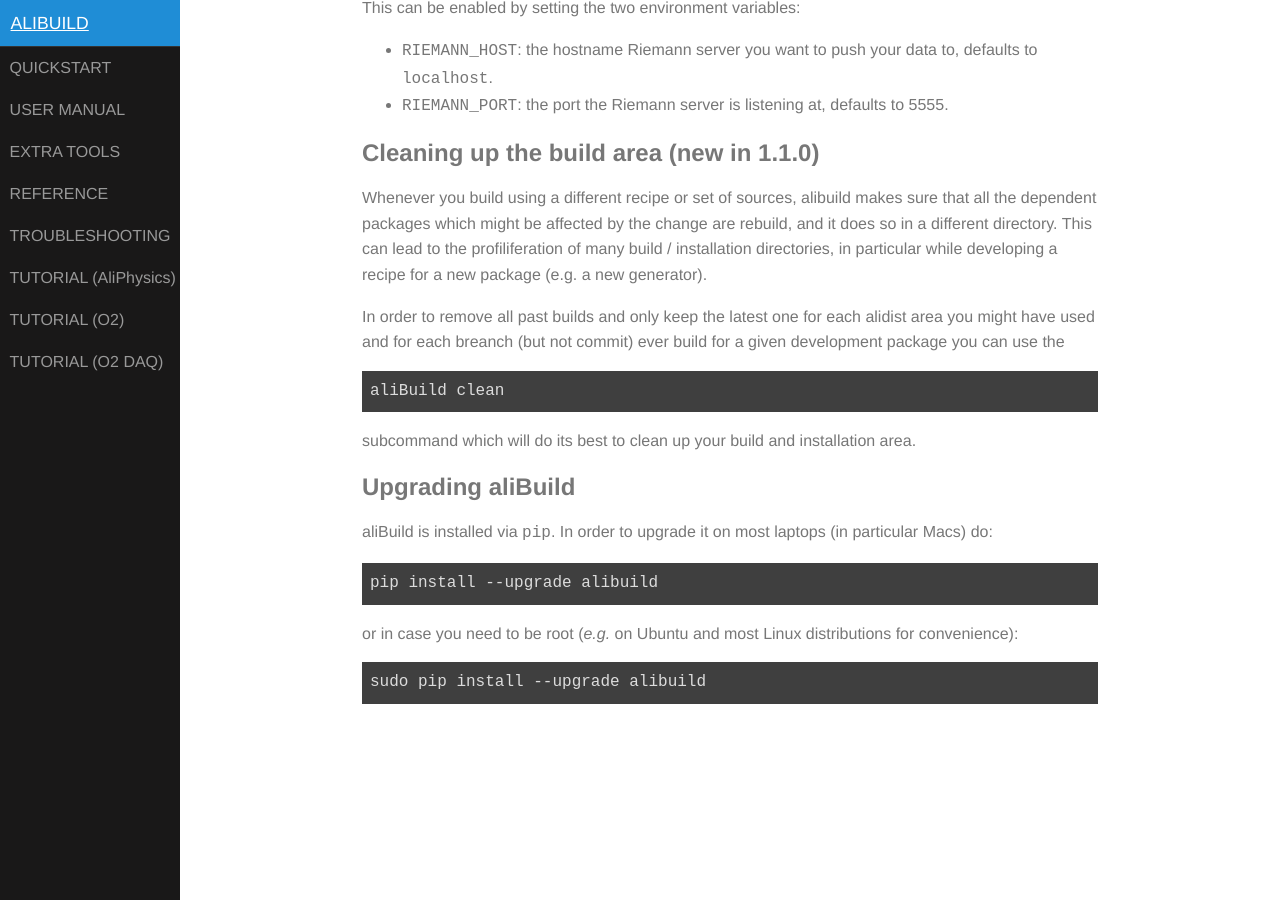
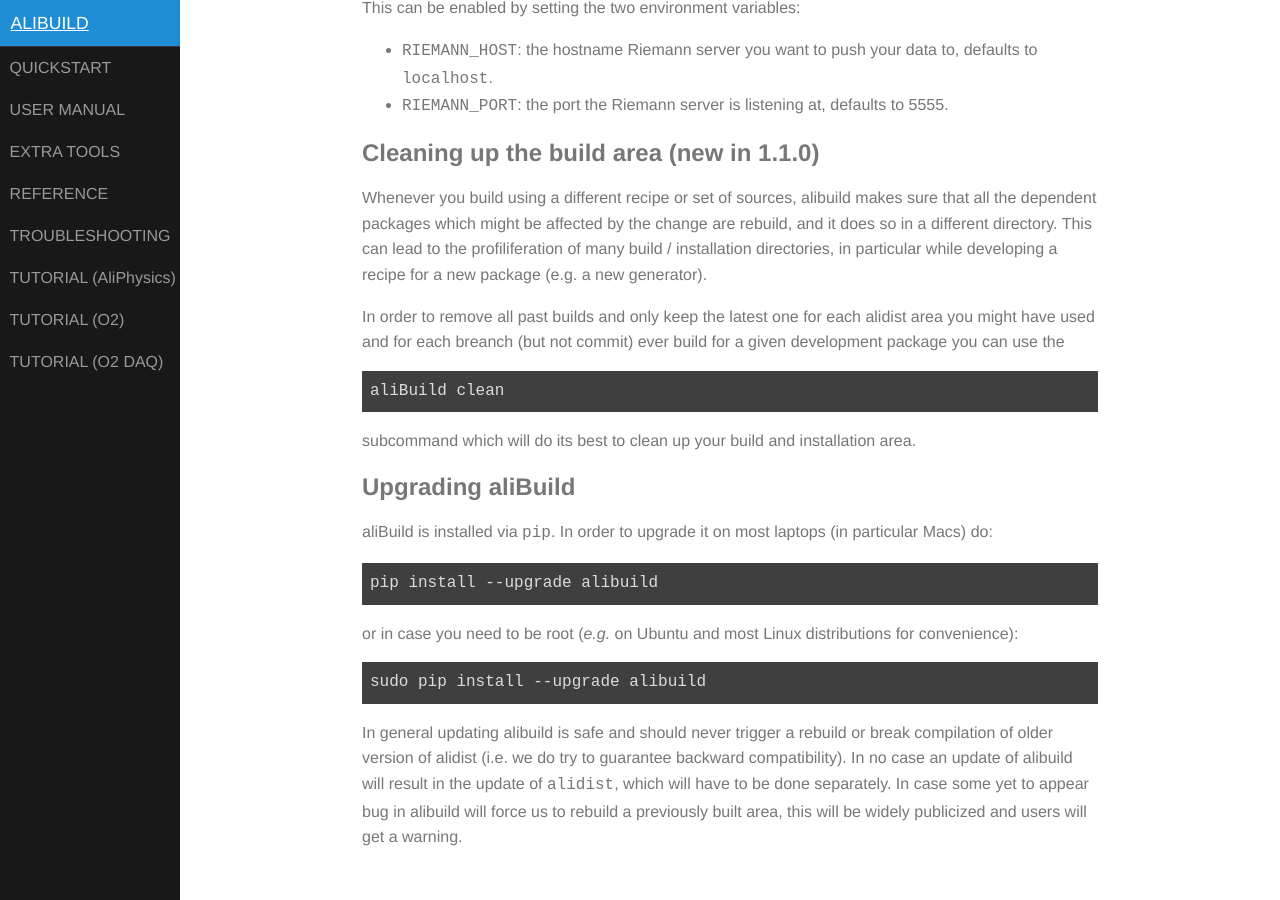
Before and after one commit to alisw/alibuild, a Jekyll site: the page built from docs/user.markdown, in a window 1280 px wide and 900 px high, scrolled down 4652 px. Built offline with Jekyll 4.4.1, drawn with Linux system fonts in a browser that asks for light colours.

Commit message:
Add guarantees of alibuild wrt rebuilds

```diff
--- a/docs/user.markdown
+++ b/docs/user.markdown
@@ -248,3 +248,10 @@ or in case you need to be root (_e.g._ on Ubuntu and most Linux distributions
 for convenience):
 
     sudo pip install --upgrade alibuild
+
+In general updating alibuild is safe and should never trigger a rebuild or
+break compilation of older version of alidist (i.e. we do try to guarantee
+backward compatibility). In no case an update of alibuild will result in the
+update of `alidist`, which will have to be done separately. In case some yet to
+appear bug in alibuild will force us to rebuild a previously built area, this
+will be widely publicized and users will get a warning.
```
